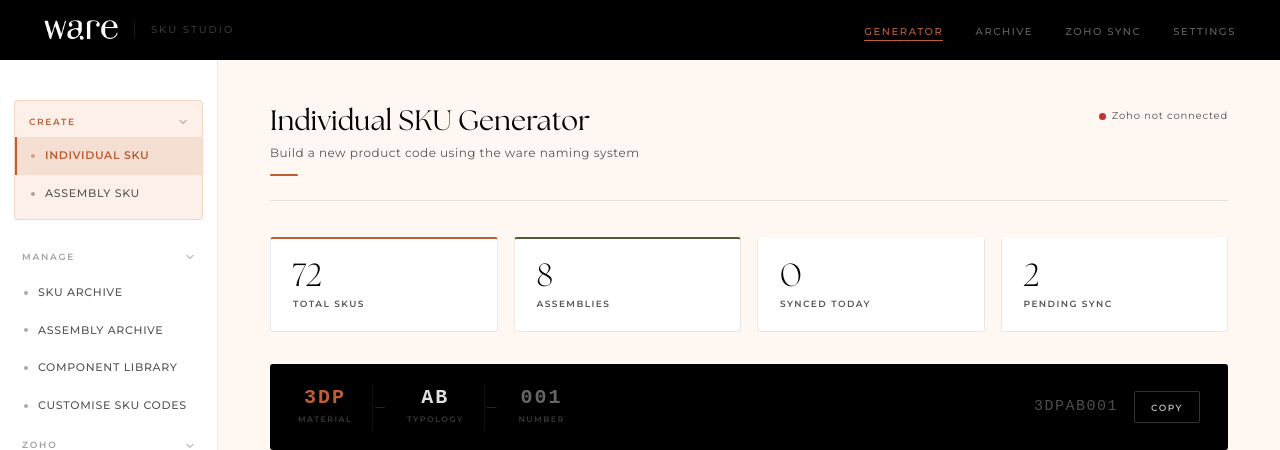
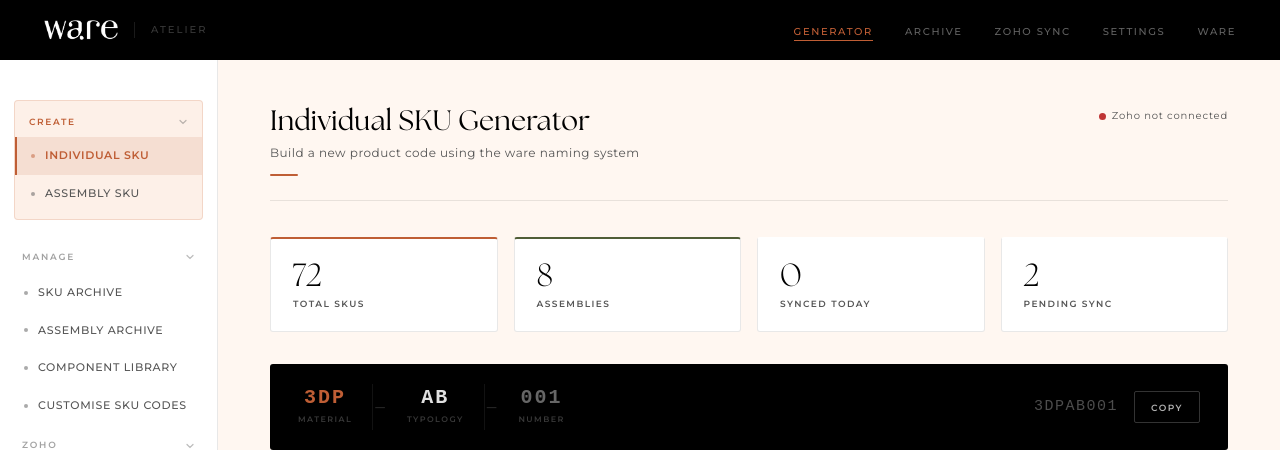
Before and after one commit to Tancy-ux/ware-sku-studio, a Flask app: page / in a window 1280 px wide. Shown: the top 450 px of the page. Run offline with Flask 3, Linux system fonts and the light colour scheme; data comes from the database, SQL or seed files in the repository; both versions use the stored data as it was after the commit; data that the repository does not hold is empty.

Commit message:
Add Atelier/ware nav tab linking to the ceramics site
Relabels the nav tag to 'Atelier', adds a 'ware' link to
sku-generator-mu.vercel.app, and fixes the nav click handler which
was unconditionally calling preventDefault() and would have silently
swallowed clicks on the new external link. Existing internal tab
switching verified unaffected.

```diff
--- a/static/js/app.js
+++ b/static/js/app.js
@@ -43,8 +43,9 @@ function initNavLinks() {
   };
   document.querySelectorAll('.nav-links a').forEach(link => {
     link.addEventListener('click', e => {
+      const section = link.dataset.section;
+      if (!section) return; // external link (e.g. the ware tab) - let it navigate normally
       e.preventDefault();
-      const section = link.dataset.section;
       const pageId = navMap[section];
       if (!pageId) return;
       // Update nav active state
--- a/templates/index.html
+++ b/templates/index.html
@@ -13,13 +13,14 @@
 <nav class="nav">
   <div class="nav-left">
     <img src="/static/images/logo.png" class="nav-logo" alt="ware" />
-    <span class="nav-tag">SKU Studio</span>
+    <span class="nav-tag">Atelier</span>
   </div>
   <ul class="nav-links">
     <li><a href="#" class="active" data-section="generator">Generator</a></li>
     <li><a href="#" data-section="archive">Archive</a></li>
     <li><a href="#" data-section="zoho">Zoho Sync</a></li>
     <li><a href="#" data-section="settings">Settings</a></li>
+    <li><a href="https://sku-generator-mu.vercel.app/">ware</a></li>
   </ul>
 </nav>
 
```
Also changed, not shown: data/ware.db.
